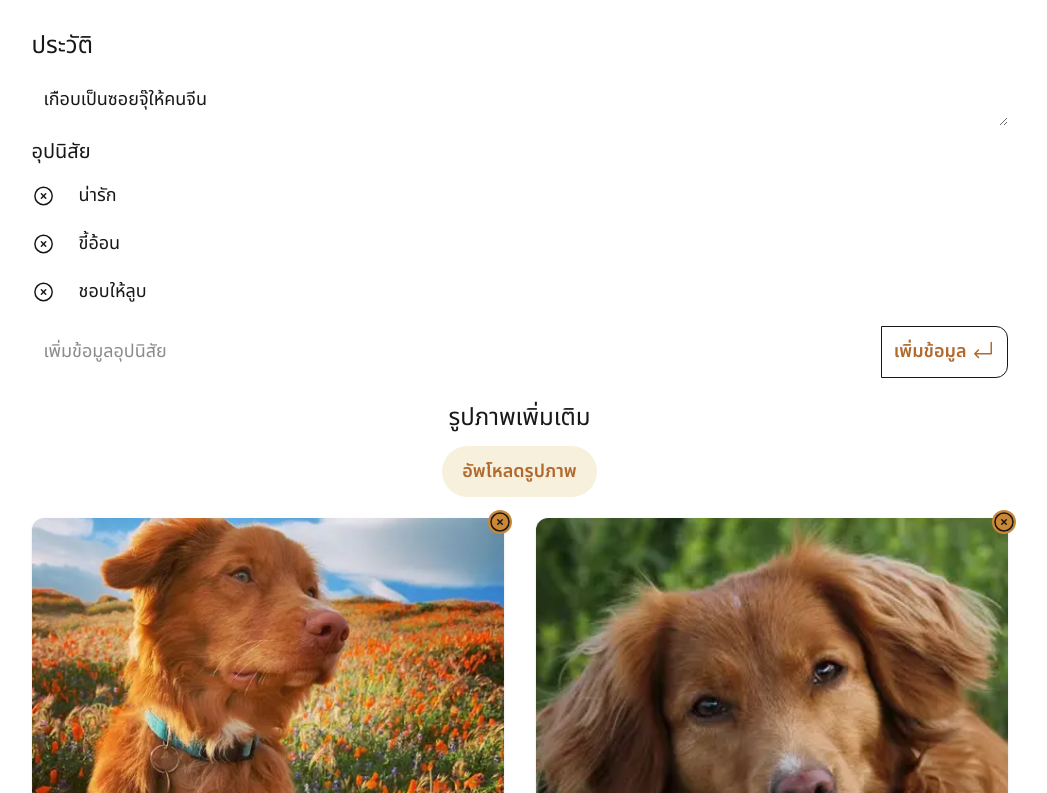
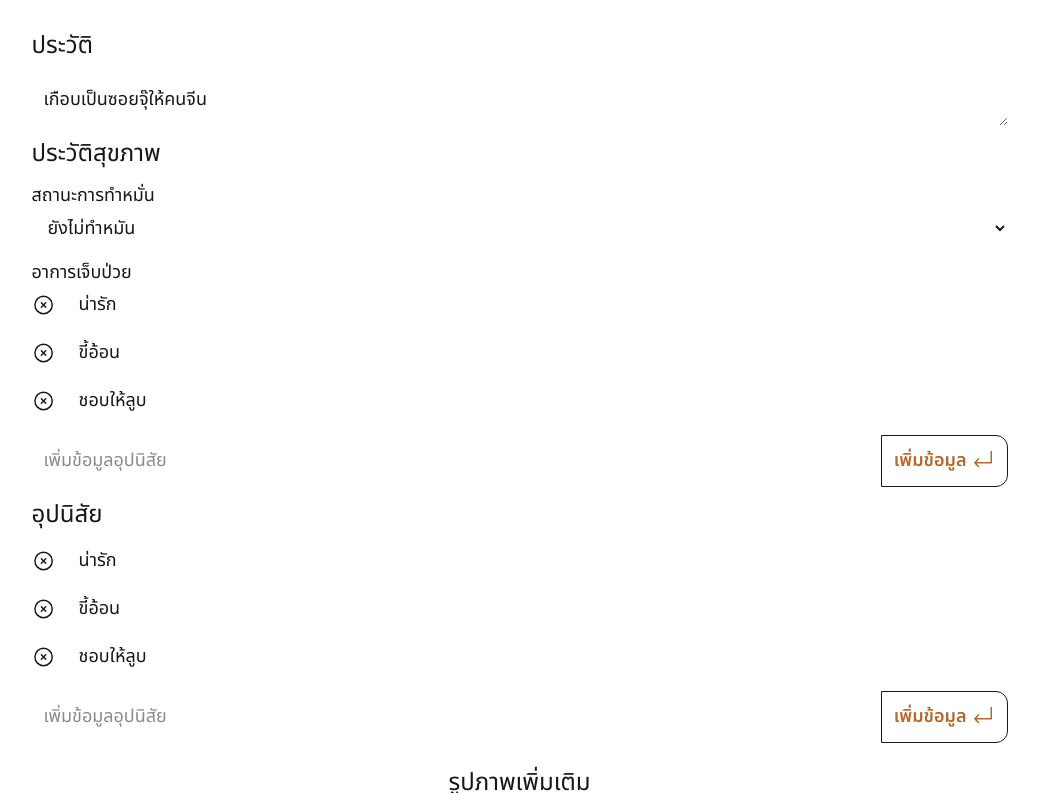
Before and after one commit to bess11234/DC-Station, a Next.js app: page /dashboard/animals/2d39fe18927d4ab7b9fcbd1e872a67dc58fa293a882886357915757db2e7588aa333569e10ba915f in a window 1280 px wide. Shown: the part 827-1620 px from the top of the page, without its empty margins (177-1224 px from the left). Built offline with nearby package versions, Linux system fonts and the light colour scheme.

Commit message:
FIXED HOMEPAGE UX/UI

```diff
--- a/app/(guest)/find-house/page.tsx
+++ b/app/(guest)/find-house/page.tsx
@@ -16,7 +16,7 @@ export default function FindHouse() {
         <>
             {/* Title Content */}
             <div className="flex flex-col gap-3 w-full place-items-center">
-                <p className="md:text-5xl sm:text-4xl xs:text-3xl text-xl text-center py-3">สร้างครอบครัวที่อบอุ่นให้น้อง <span><br />(DC Station 🐶 & 🐱)</span></p>
+            <p className="grid md:text-5xl sm:text-4xl xs:text-3xl text-2xl text-center my-3 md:space-y-3"><span>มูลนิธิอาสาช่วยเหลือหมาและแมว</span><span>(🐶DC Station🐱)</span></p>
 
                 {/* Filter animal (Species, Age, Gender) */}
                 <FilterAnimals />
--- a/app/(manager)/dashboard/animals/[id]/page.tsx
+++ b/app/(manager)/dashboard/animals/[id]/page.tsx
@@ -1,5 +1,4 @@
 import { notFound } from "next/navigation";
-import Image from "next/image";
 import { Suspense } from "react";
 
 import { EditingData } from "@/app/components/(manager)/animals/EditingData";
--- /dev/null
+++ b/app/(manager)/dashboard/animals/create/pages.tsx
@@ -0,0 +1,37 @@
+import type { Animal } from "@/app/lib/definition"
+
+export function createAnimal() {
+    const animal: Animal = {
+        breed: "",
+        createAt: "",
+        dob: "",
+        gender: "M",
+        healthHistories: {
+            spayingStatus: false,
+            illeness: []
+        },
+        history: "",
+        images: [],
+        name: "",
+        personalities: [],
+        specie: "Dog",
+        adoptionDate: ""
+    }
+    return (
+        <section className="w-full">
+            <div className="flex flex-col gap-3 w-full place-items-center py-8">
+                {/* Title Content */}
+                <p className="md:text-5xl sm:text-4xl text-3xl text-center py-3">เพิ่มสัตว์</p>
+
+                {/* Animal Information */}
+                <div className="grid gap-3 p-3 xl:min-w-[1000px] max-w-[1000px] w-full sm:mx-16 mx-8">
+
+                    {/* Data */}
+                    <EditingData animal={animal} />
+
+                </div>
+
+            </div>
+        </section>
+    )
+}
--- a/app/components/(manager)/animals/EditingData.tsx
+++ b/app/components/(manager)/animals/EditingData.tsx
@@ -5,14 +5,20 @@ import { motion, AnimatePresence } from "motion/react"
 
 import { useDebouncedCallback } from "use-debounce"
 
-import { Animal } from "@/app/lib/definition"
-import { createAnimal, State } from "@/app/lib/action"
+import type { Animal, Illness } from "@/app/lib/definition"
+import { updateAnimal, State } from "@/app/lib/action"
 import { XCircleIcon, ArrowTurnDownLeftIcon, PencilSquareIcon } from "@heroicons/react/24/outline"
 
-interface displayPersonality {
+interface display {
     id: number
     visible: boolean;
-    value: string
+    value: string;
+}
+
+interface displayIllness extends Illness {
+    id: number;
+    visible: boolean;
+    value: string;
 }
 
 export function EditingData({ animal }: { animal: Animal }) {
@@ -24,19 +30,30 @@ export function EditingData({ animal }: { animal: Animal }) {
 
     const [mainImage, setMainImage] = useState<File | null>(null)
     const [extraImages, setExtraImages] = useState<File[]>([])
-    const createAnimalWithImages = createAnimal.bind(null, mainImage, extraImages)
+    const updateAnimalWithImages = updateAnimal.bind(null, mainImage, extraImages)
 
-    const [state, formAction] = useActionState(createAnimalWithImages, initialState)
+    const [state, formAction] = useActionState(updateAnimalWithImages, initialState)
 
     // Input Animal
     const [inputAnimal, setInputAnimal] = useState<Animal>({ ...animal })
-    const [displayPersonalities, setDisplayPersonalities] = useState<displayPersonality[]>(inputAnimal.personalities.map((v, i) => {
+    const [displayPersonalities, setDisplayPersonalities] = useState<display[]>(inputAnimal.personalities.map((v, i) => {
         return {
             id: i,
             visible: true,
             value: v
         }
     }))
+
+    // Input Illness
+    const [inputIllness, setInputIllness] = useState<displayIllness[]>(animal.healthHistories.illeness != undefined && animal.healthHistories.illeness.map((v, i) => {
+        return {
+            id: i,
+            name: v.name,
+            value: v.name,
+            status: v.status,
+            visible: true,
+        }
+    }) || [])
 
     // Input Personality
     const inputPersonality = useRef<HTMLInputElement>(null)
@@ -53,8 +70,42 @@ export function EditingData({ animal }: { animal: Animal }) {
         setInputAnimal(prevState => ({ ...prevState, [key]: value }))
     }, 300)
 
+    const handlehealthHistories = useDebouncedCallback((value: string | undefined, key: string) => {
+        if (value == undefined) value = ""
+        setInputAnimal(prevState => ({ ...prevState, ["handlehealthHistories"]: { [key]: value } }))
+    }, 300)
+
+    const handleInputIllness = useDebouncedCallback((value: string | undefined, id: number = inputIllness.length) => {
+        let temp: display[] = []
+
+        if (value == undefined) value = ""
+        value = value.trim()
+
+        if (id < displayPersonalities.length) {
+            temp = displayPersonalities.map((v) => {
+                if (v.id == id) {
+                    // ถ้ามีค่าส่งมาจะปรับ Value
+                    if (value) v.value = value
+                    // ถ้าไม่มีค่าส่งมาปรับ Visible
+                    else if ((value == "" || value == undefined)) v.visible = false
+                }
+                return v
+            })
+            setDisplayPersonalities(temp)
+        } else if (value != "") {
+            temp = [...displayPersonalities, { id: id, value: value, visible: true }]
+            setDisplayPersonalities(temp)
+        }
+
+        // อัพเดทข้อมูล Personalities จาก displayPersonalities
+        if (temp) { setInputAnimal(prevState => ({ ...prevState, ["personalities"]: temp.filter(v => v.visible).map(v => v.value) })) }
+        if (inputPersonality.current && "value" in inputPersonality.current) {
+            inputPersonality.current.value = ""
+        }
+    }, 300)
+
     const handlePersonalitiesInput = useDebouncedCallback((value: string | undefined, id: number = displayPersonalities.length) => {
-        let temp: displayPersonality[] = []
+        let temp: display[] = []
 
         if (value == undefined) value = ""
         value = value.trim()
@@ -188,13 +239,43 @@ export function EditingData({ animal }: { animal: Animal }) {
                 <label className="text-2xl" htmlFor="animalHistory">ประวัติ</label>
                 <textarea className="p-3 field-sizing-content rounded-xl input-focus-theme" onChange={(e) => handleInput(e.target.value, "history")} name="history" id="animalHistory" defaultValue={animal.history} />
 
+                {/* ประวัติสุขภาพ */}
+                <p className="text-2xl">ประวัติสุขภาพ</p>
+
+                {/* สถานะการทำหมั่น */}
+                <label htmlFor="animalSpayingStatus" className="text-lg p-0!">สถานะการทำหมั่น</label>
+                <select className="*:bg-white *:dark:bg-black2 py-1! px-3 mb-3 w-full rounded-xl input-focus-theme" onChange={(e) => handlehealthHistories(e.target.value, "spayingStatus")} name="spayingStatus" id="animalSpayingStatus" defaultValue={animal.healthHistories.spayingStatus ? "1" : "0"} required>
+                    <option value="0">ยังไม่ทำหมัน</option>
+                    <option value="1">ทำหมั่นแล้ว</option>
+                </select>
+
+                {/* อาการเจ็บป่วย */}
+                <p className="text-lg p-0!">อาการเจ็บป่วย</p>
+                <AnimatePresence mode="popLayout">
+                    {/* แสดงอาการเจ็บป่วย */}
+                    {displayPersonalities.filter(v => v.visible).map((v, i) => (
+                        (<motion.div layout initial={{ opacity: 0, y: -10, transition: { ease: "easeIn", delay: 2 } }} animate={{ opacity: 1, y: 0, scale: 1 }} exit={{ opacity: 0, scale: 0, y: -30, transition: { ease: "easeOut", duration: 0.3, delay: 0 } }} className="flex flex-row space-x-3 items-center mb-3 p-0!" key={v.id} >
+                            <XCircleIcon className="cursor-pointer size-6 hover:opacity-40 active:opacity-60 rounded-full" onClick={() => handlePersonalitiesInput("", v.id)} /><input className="py-1 px-3 w-full rounded-xl input-focus-theme" onBlur={(e) => handlePersonalitiesInput(e.target.value, v.id)} type="text" id={`illness_${v.id}`} defaultValue={v.value} />
+                        </motion.div>
+                        )
+                    ))}
+
+                    {/* ช่องกรอกอาการป่วยเพิ่มเติม */}
+                    <motion.div layout className="p-0! flex mt-1" >
+                        <input ref={inputPersonality} className="p-3 w-full rounded-l-xl border-r-0 input-focus-theme" type="text" name="newPersonality" id="newPersonality" placeholder="เพิ่มข้อมูลอุปนิสัย" defaultValue="" onKeyDown={(e) => e.key == "Enter" && handlePersonalitiesInput(e.currentTarget.value)} />
+                        <button onClick={(e) => handlePersonalitiesInput(e.currentTarget.parentNode?.querySelectorAll("input")[0].value)} className="border border-black2 dark:border-white text-theme-600 dark:text-theme-400 text-nowrap rounded-r-xl px-3 cursor-pointer font-semibold outline-offset-4" type="button">
+                            <span className="flex gap-x-1">เพิ่มข้อมูล<ArrowTurnDownLeftIcon className="size-6" /></span>
+                        </button>
+                    </motion.div>
+                </AnimatePresence>
+
                 {/* อุปนิสัย */}
-                <p className="text-xl">อุปนิสัย</p>
+                <p className="text-2xl">อุปนิสัย</p>
                 <AnimatePresence mode="popLayout">
                     {/* ข้อมูลนิสัย */}
                     {displayPersonalities.filter(v => v.visible).map((v, i) => (
                         (<motion.div layout initial={{ opacity: 0, y: -10, transition: { ease: "easeIn", delay: 2 } }} animate={{ opacity: 1, y: 0, scale: 1 }} exit={{ opacity: 0, scale: 0, y: -30, transition: { ease: "easeOut", duration: 0.3, delay: 0 } }} className="flex flex-row space-x-3 items-center mb-3 p-0!" key={v.id} >
-                            <XCircleIcon className="cursor-pointer size-6 hover:opacity-40 active:opacity-60 rounded-full" onClick={() => handlePersonalitiesInput("", v.id)} /><input className="py-1 px-3 w-full rounded-xl input-focus-theme" onBlur={(e) => handlePersonalitiesInput(e.target.value, i)} type="text" id={`personality_${v.id}`} defaultValue={v.value} />
+                            <XCircleIcon className="cursor-pointer size-6 hover:opacity-40 active:opacity-60 rounded-full" onClick={() => handlePersonalitiesInput("", v.id)} /><input className="py-1 px-3 w-full rounded-xl input-focus-theme" onBlur={(e) => handlePersonalitiesInput(e.target.value, v.id)} type="text" id={`personality_${v.id}`} defaultValue={v.value} />
                         </motion.div>
                         )
                     ))}
@@ -261,7 +342,7 @@ export function EditingData({ animal }: { animal: Animal }) {
 
             <div className="flex justify-end">
                 <button onClick={() => inputForm.current?.requestSubmit()} className="cursor-pointer py-3 px-6 rounded-full bg-black2 text-white dark:bg-white dark:text-black2 outline-offset-4" type="button">Save</button>
-                <button className="cursor-pointer py-3 px-4 rounded-full outline-offset-4" onClick={() => resetForm()} type="reset">Close</button>
+                <button className="cursor-pointer py-3 px-4 rounded-full outline-offset-4" onClick={() => resetForm()} type="reset">Cancel</button>
             </div>
         </form>
     )
--- a/app/components/Card.tsx
+++ b/app/components/Card.tsx
@@ -16,7 +16,7 @@ export interface CardType {
 export function Card({ src, title, desc, hrefLink, date }: CardType) {
     const { push } = useRouter()
     return (
-        <div className="select-none card border border-black2/20 dark:border-white/30 rounded-xl md:max-h-[400px] max-h-[350px] max-w-full hover:shadow-lg dark:shadow-white/15">
+        <div className="select-none card bg-theme-50 dark:bg-theme-950/50 rounded-xl md:max-h-[400px] max-h-[350px] max-w-full hover:shadow-lg dark:shadow-white/15">
             <figure className="rounded-t-xl">
                 <Image
                     src={src}
@@ -40,7 +40,7 @@ export function Card({ src, title, desc, hrefLink, date }: CardType) {
                 {/* Description */}
                 <p className="text-theme-800 dark:text-theme-100 text-xs truncate">{desc}</p>
                 {/* Button */}
-                <Link className="ml-auto mt-4" href={hrefLink}>
+                <Link className="ml-auto mt-4" href={hrefLink} tabIndex={-1}>
                     <button className="button-theme w-fit lg:px-6 lg:py-3 px-3 py-1.5 rounded-full cursor-pointer max-lg:text-xs">ดูรายละเอียด</button>
                 </Link>
             </div>
--- a/app/components/Carousel.tsx
+++ b/app/components/Carousel.tsx
@@ -61,15 +61,14 @@ export function Carousel() {
 
             {/* Images */}
             <div
-                className="flex sm:max-w-7xl max-w-3xl transition-transform duration-500 ease-in-out"
+                className="flex w-full transition-transform duration-500 ease-in-out"
                 style={{ transform: `translateX(-${currentIndex * 100}%)` }}
             >
                 {gallery.map((v, index) => (
                     <Image
-                        className="size-full shrink-0 my-auto pointer-events-none"
+                        className="size-full my-auto shrink-0 pointer-events-none xl:max-h-[800px] lg:max-h-[500px] md:max-h-[400px] max-h-[300px]"
                         style={{
                             height: "100%",
-                            maxHeight: "800px",
                             objectFit: "cover"
                         }}
                         width={500}
--- a/app/lib/action.ts
+++ b/app/lib/action.ts
@@ -5,7 +5,7 @@ export interface State {
     errors?: string;
 }
 
-export async function createAnimal(mainImage: File | null, extraImages: File[], prevState: State, formData: FormData){
+export async function updateAnimal(mainImage: File | null, extraImages: File[], prevState: State, formData: FormData){
     // Create Animal
 
     // Upload images animal
--- a/app/lib/data.ts
+++ b/app/lib/data.ts
@@ -14,10 +14,10 @@ export const animals: Animal[] = [
     breed: "โนวา สก๊อตเทีย ดั๊ก โทริ่ง รีทริฟเวอร์",
     dob: "2024/12/30",
     gender: "M",
-    healthHistories: { spayingStatus: "หมันแล้ว" },
+    healthHistories: { spayingStatus: true },
     history: "เกือบเป็นซอยจุ๊ให้คนจีน",
     specie: "Dog",
-    createAt: "12/15/2024"
+    createAt: "12/15/2024",
   },
   {
     id: "3c1a5dfb810778868dcad0571c54f3352c2aa01166ae568ad4f3281909329415044ae4e2c7897012",
@@ -33,11 +33,10 @@ export const animals: Animal[] = [
     breed: "Persian",
     dob: "2021/12/30",
     gender: "M",
-    healthHistories: { spayingStatus: "หมันแล้ว" },
+    healthHistories: { spayingStatus: true },
     history: "เกือบเป็นซอยจุ๊ให้คนจีน",
     specie: "Cat",
-    createAt: "12/15/2024"
-
+    createAt: "12/15/2024",
   },
   {
     id: "2d39fe18927d4ab7b9fcbd1e872a67dc58fa293a882886357915757db2e7588aa333569e10ba915f",
@@ -53,11 +52,10 @@ export const animals: Animal[] = [
     breed: "Siamese",
     dob: "2021/12/30",
     gender: "F",
-    healthHistories: { spayingStatus: "หมันแล้ว" },
+    healthHistories: { spayingStatus: false },
     history: "เกือบเป็นซอยจุ๊ให้คนจีน",
     specie: "Cat",
-    createAt: "12/15/2024"
-
+    createAt: "12/15/2024",
   },
   {
     id: "2d39fe18927d4ab7b9fcbd1e872a67dc58fa293a882886357915757db2e7588aa333569e10ba915f",
@@ -73,11 +71,10 @@ export const animals: Animal[] = [
     breed: "Siamese",
     dob: "2021/12/30",
     gender: "F",
-    healthHistories: { spayingStatus: "หมันแล้ว" },
+    healthHistories: { spayingStatus: false },
     history: "เกือบเป็นซอยจุ๊ให้คนจีน",
     specie: "Cat",
-    createAt: "12/15/2024"
-
+    createAt: "12/15/2024",
   },
   {
     id: "2d39fe18927d4ab7b9fcbd1e872a67dc58fa293a882886357915757db2e7588aa333569e10ba915f",
@@ -93,11 +90,15 @@ export const animals: Animal[] = [
     breed: "Siamese",
     dob: "2021/12/30",
     gender: "F",
-    healthHistories: { spayingStatus: "หมันแล้ว" },
+    healthHistories: {
+      spayingStatus: true,
+      illeness: [
+        { name: "มะเร็ง", status: "Under treatment" }
+      ]
+    },
     history: "เกือบเป็นซอยจุ๊ให้คนจีน",
     specie: "Cat",
-    createAt: "12/15/2024"
-
+    createAt: "12/15/2024",
   },
 ];
 
--- a/app/page.tsx
+++ b/app/page.tsx
@@ -27,7 +27,7 @@ export default function Home() {
 
           {/* Content */}
           <div className="flex flex-col gap-3 w-full place-items-center">
-            <p className="md:text-5xl sm:text-4xl xs:text-3xl text-xl text-center">มูลนิธิอาสาช่วยเหลือหมาและแมว <span><br />(DC Station 🐶 & 🐱)</span></p>
+            <p className="grid md:text-5xl sm:text-4xl xs:text-3xl text-2xl text-center my-3 md:space-y-3"><span>มูลนิธิอาสาช่วยเหลือหมาและแมว</span><span>(🐶DC Station🐱)</span></p>
 
             <div className="grid grid-cols-1 gap-6 sm:*:size-full *:size-fit place-items-center">
 
```
Also changed, not shown: app/(manager)/dashboard/animals/page.tsx (+4 -4 lines), app/components/animals/FilterAnimals.tsx (+5 -5 lines), app/lib/definition.ts (+8 -2 lines).
